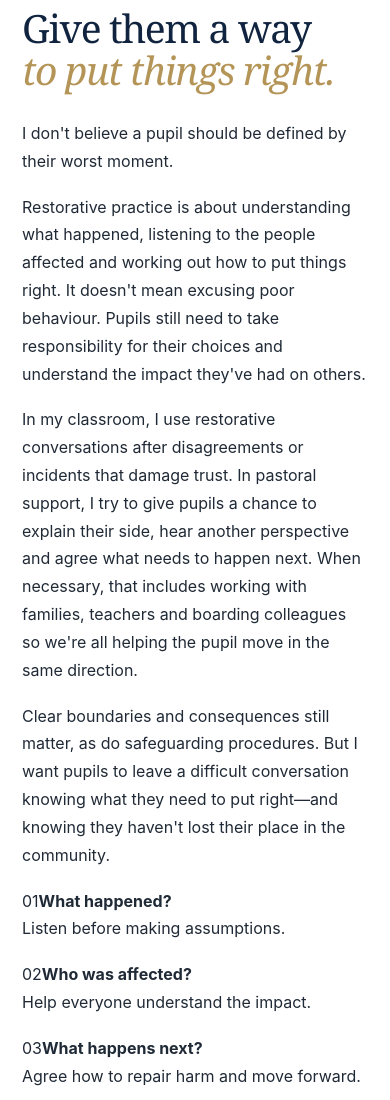
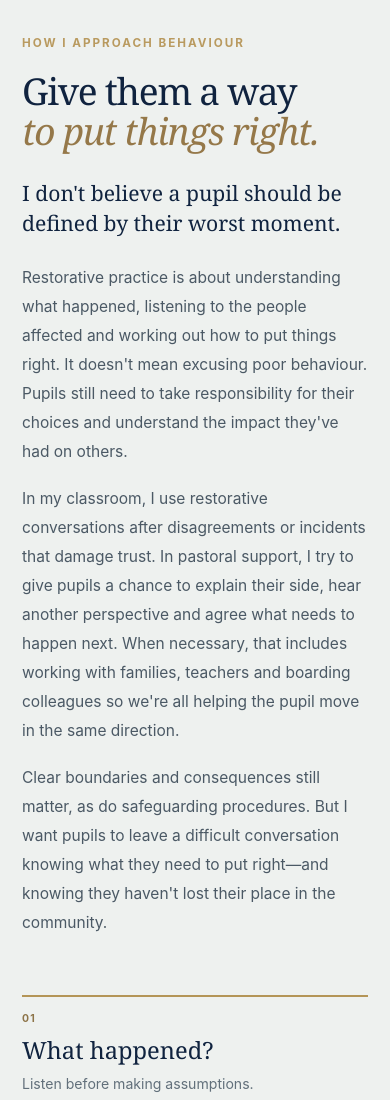
Before and after one commit to ronhamiltoneducation/ronhamiltoneducation.github.io, a plain HTML site: page leadership.html in a window 390 px wide. Shown: the part 6000-7100 px from the top of the page. Drawn offline with Linux system fonts and the light colour scheme.

Commit message:
Style restorative leadership section for desktop and mobile

```diff
--- a/leadership.css
+++ b/leadership.css
@@ -115,6 +115,21 @@ p{margin-bottom:18px}
 .site-footer div{display:flex;flex-wrap:wrap;gap:20px}
 .site-footer a{color:#d1d8df;text-decoration:none}
 .site-footer a:hover{text-decoration:underline}
+/* Restorative practice: a focused bridge between pastoral care and curriculum leadership. */
+.restorative-section{background:#eef1ef;padding:102px 0 112px}
+.restorative-layout{display:grid;grid-template-columns:.88fr 1.12fr;gap:85px;align-items:start}
+.restorative-heading h2{font-size:clamp(2.55rem,4.55vw,4.7rem);margin:16px 0 0}
+.restorative-heading h2 em{color:#957849}
+.restorative-copy{color:#4b5965;font-size:.97rem;line-height:1.87}
+.restorative-copy p{margin-bottom:18px}
+.restorative-copy .restorative-lead{font:400 clamp(1.32rem,2vw,1.65rem)/1.45 Georgia,serif;color:var(--navy);margin-bottom:24px}
+.restorative-questions{display:grid;grid-template-columns:repeat(3,minmax(0,1fr));gap:29px;margin-top:48px}
+.restorative-questions>div{border-top:2px solid var(--gold);padding:17px 0 0}
+.restorative-questions span{display:block;color:#8d7448;font-size:.65rem;font-weight:750;letter-spacing:.13em;margin-bottom:8px}
+.restorative-questions strong{display:block;font:400 1.48rem/1.25 Georgia,serif;color:var(--navy);margin-bottom:7px}
+.restorative-questions p{font-size:.88rem;color:#62707b;line-height:1.6;margin:0}
+@media(max-width:900px){.restorative-section{padding:76px 0 86px}.restorative-layout{grid-template-columns:1fr;gap:28px}.restorative-questions{margin-top:40px}}
+@media(max-width:600px){.restorative-section{padding:64px 0 74px}.restorative-questions{grid-template-columns:1fr;gap:20px}.restorative-questions>div{padding-top:13px}.restorative-heading h2{font-size:clamp(2.3rem,9.5vw,3.35rem)}}
 @media(max-width:1120px){.header-note{display:none}.site-header nav{gap:18px}.hero-copy{padding-right:38px}.wellbeing-grid{gap:60px}}
 @media(max-width:900px){.hero{grid-template-columns:1fr}.hero-copy{padding:80px 32px 96px}.hero-media{min-height:350px;max-height:490px}.hero-index{top:auto;bottom:354px;left:32px}.hero-media img{height:420px}.intro-grid,.story-grid,.story-grid.reverse,.case-heading,.advocacy-layout,.wellbeing-grid,.closing-grid{grid-template-columns:1fr;gap:36px}.story-visual{max-width:670px}.image-frame{aspect-ratio:5/3}.case-aside{max-width:670px}.principles,.wellbeing-notes{grid-template-columns:repeat(2,minmax(0,1fr))}.story-block{padding:76px 0 84px}.section{padding-top:76px;padding-bottom:86px}.intro-grid h2,.case-heading h2{margin-bottom:0}.case-summary{max-width:740px}.math-visual{max-width:650px}.evidence-grid{margin-top:54px}.hero-photo-note{left:28px}.story-grid{align-items:start}}
 @media(max-width:600px){.header-inner{padding:17px 20px;display:block;text-align:center}.brand{margin:0 auto 15px;width:42px;height:42px}.site-header nav{gap:7px 17px;justify-content:center}.site-header nav a{font-size:.73rem}.hero-copy{padding:65px 22px 77px}.hero h1{font-size:clamp(3.05rem,12vw,4.6rem)}.hero-media{min-height:255px;max-height:310px}.hero-media img{height:310px}.hero-index{display:none}.hero-photo-note{font-size:1.15rem;bottom:24px;right:22px}.section,.content-wrap{padding-left:22px;padding-right:22px}.section-label{align-items:start;font-size:.64rem;letter-spacing:.13em}.section-label span+span{text-align:right;font-size:.61rem}.intro-grid,.story-grid,.case-heading,.advocacy-layout,.wellbeing-grid,.closing-grid{gap:30px}h2{font-size:clamp(2.35rem,10vw,3.3rem)}.principles,.evidence-grid,.wellbeing-notes{grid-template-columns:1fr;gap:25px}.principles{margin-top:47px}.story-block{padding:64px 0 74px}.story-copy .story-lead{font-size:1.24rem}.case-aside{padding:33px 28px}.case-aside blockquote{font-size:2.05rem}.image-note{display:block;padding:23px}.image-note span{display:block;margin-bottom:8px}.math-caption{padding:24px}.wellbeing-lead{font-size:1.27rem}.wellbeing-notes{margin-top:42px}.site-footer{display:block;padding:26px 22px}.site-footer div{margin-top:13px;gap:13px 18px}.closing-links{display:grid;grid-template-columns:1fr}.action-link{width:100%}}
```
